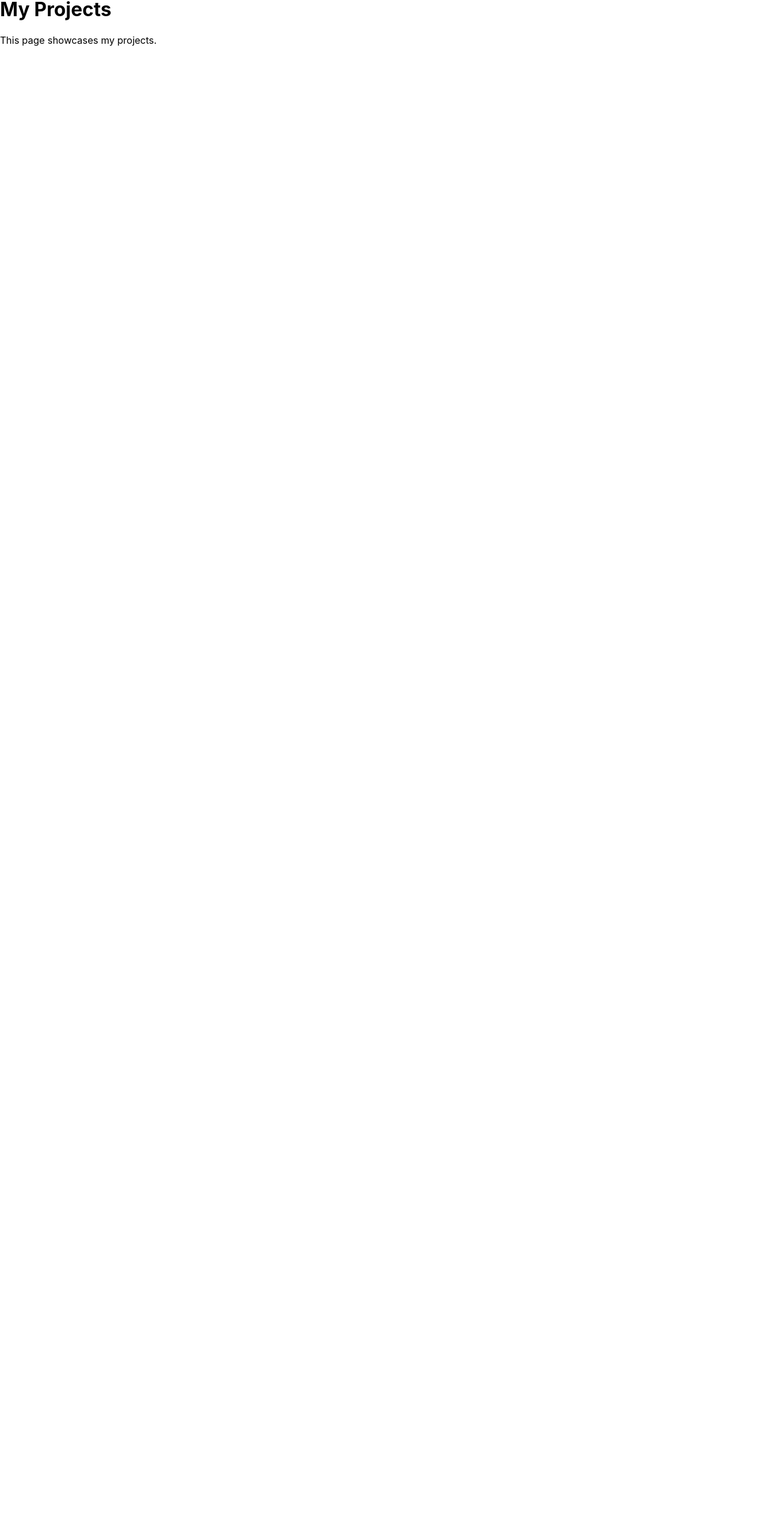
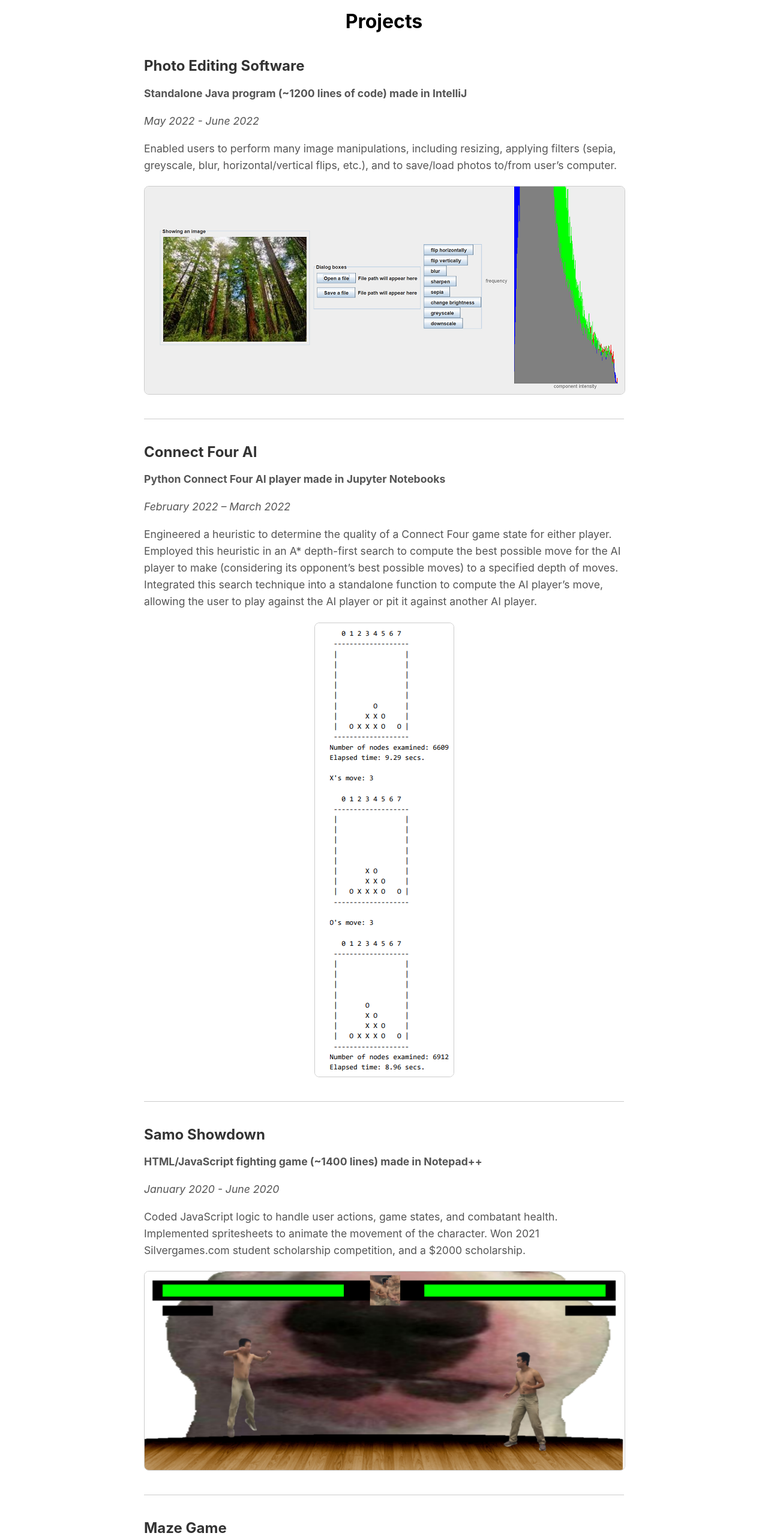
Before and after one commit to lcmaas4/personal-site, a React (Create React App) app: page /projects in a window 1280 px wide. Shown: the part 65-2631 px from the top of the page at 60% size. Before the commit the page ends 800 px from the top, so only its background shows below. Built offline with nearby package versions, Linux system fonts and the light colour scheme.

Commit message:
Projects/about pages

```diff
--- /dev/null
+++ b/src/pages/Projects.css
@@ -0,0 +1,46 @@
+.projects-container {
+    padding: 20px;
+    margin: 0 auto;
+    max-width: 800px; /* Adjust the width to your preference */
+  }
+
+  .projects-container h1 {
+    text-align: center;
+    margin-bottom: 40px;
+  }
+
+  .project-section {
+    margin-bottom: 40px;
+    border-bottom: 1px solid #ccc;
+    padding-bottom: 20px;
+  }
+
+  .project-section h2 {
+    margin-bottom: 10px;
+    color: #333;
+  }
+
+  .project-section p {
+    font-size: 1.1em;
+    line-height: 1.6;
+    color: #555;
+  }
+
+  .project-section strong {
+    display: block;
+    margin-bottom: 5px;
+  }
+
+  .project-section em {
+    display: block;
+    margin-bottom: 15px;
+  }
+
+  .project-image {
+    display: block;
+    margin: 20px auto;
+    max-width: 100%;
+    height: auto;
+    border: 1px solid #ccc;
+    border-radius: 8px;
+  }
--- a/src/pages/Projects.js
+++ b/src/pages/Projects.js
@@ -1,10 +1,56 @@
 import React from 'react';
+import './Projects.css';
+
+// Define project image paths
+const photoEditingImg = 'assets/images/programwithimageopen.png';
+const connectFourImg = 'assets/images/c4ai.png';
+const samoShowdownImg = 'assets/images/fighter.png';
+const mazeGameImg = 'assets/images/maze.png';
 
 function Projects() {
   return (
-    <div>
-      <h1>My Projects</h1>
-      <p>This page showcases my projects.</p>
+    <div className="projects-container">
+      <h1>Projects</h1>
+
+      <section className="project-section">
+        <h2>Photo Editing Software</h2>
+        <p><strong>Standalone Java program (~1200 lines of code) made in IntelliJ</strong></p>
+        <p><em>May 2022 - June 2022</em></p>
+        <p>
+          Enabled users to perform many image manipulations, including resizing, applying filters (sepia, greyscale, blur, horizontal/vertical flips, etc.), and to save/load photos to/from user’s computer.
+        </p>
+        <img src={photoEditingImg} alt="Photo Editing Software" className="project-image"/>
+      </section>
+
+      <section className="project-section">
+        <h2>Connect Four AI</h2>
+        <p><strong>Python Connect Four AI player made in Jupyter Notebooks</strong></p>
+        <p><em>February 2022 – March 2022</em></p>
+        <p>
+          Engineered a heuristic to determine the quality of a Connect Four game state for either player. Employed this heuristic in an A* depth-first search to compute the best possible move for the AI player to make (considering its opponent’s best possible moves) to a specified depth of moves. Integrated this search technique into a standalone function to compute the AI player’s move, allowing the user to play against the AI player or pit it against another AI player.
+        </p>
+        <img src={connectFourImg} alt="Connect Four AI" className="project-image"/>
+      </section>
+
+      <section className="project-section">
+        <h2>Samo Showdown</h2>
+        <p><strong>HTML/JavaScript fighting game (~1400 lines) made in Notepad++</strong></p>
+        <p><em>January 2020 - June 2020</em></p>
+        <p>
+          Coded JavaScript logic to handle user actions, game states, and combatant health. Implemented spritesheets to animate the movement of the character. Won 2021 Silvergames.com student scholarship competition, and a $2000 scholarship.
+        </p>
+        <img src={samoShowdownImg} alt="Samo Showdown" className="project-image"/>
+      </section>
+
+      <section className="project-section">
+        <h2>Maze Game</h2>
+        <p><strong>Java program which randomly generates and then solves a maze of arbitrary size</strong></p>
+        <p><em>April 2022</em></p>
+        <p>
+          Uses a modified version of Kruskal’s algorithm to generate a maze of a size specified by the user by using the arrow keys to increase/decrease horizontal/vertical dimensions from the starting size. Allows users to visualize the “knocking down” of the walls tick-by-tick to create the maze from a full grid. Solves the maze using either breadth-first or depth-first search.
+        </p>
+        <img src={mazeGameImg} alt="Maze Game" className="project-image"/>
+      </section>
     </div>
   );
 }
```
